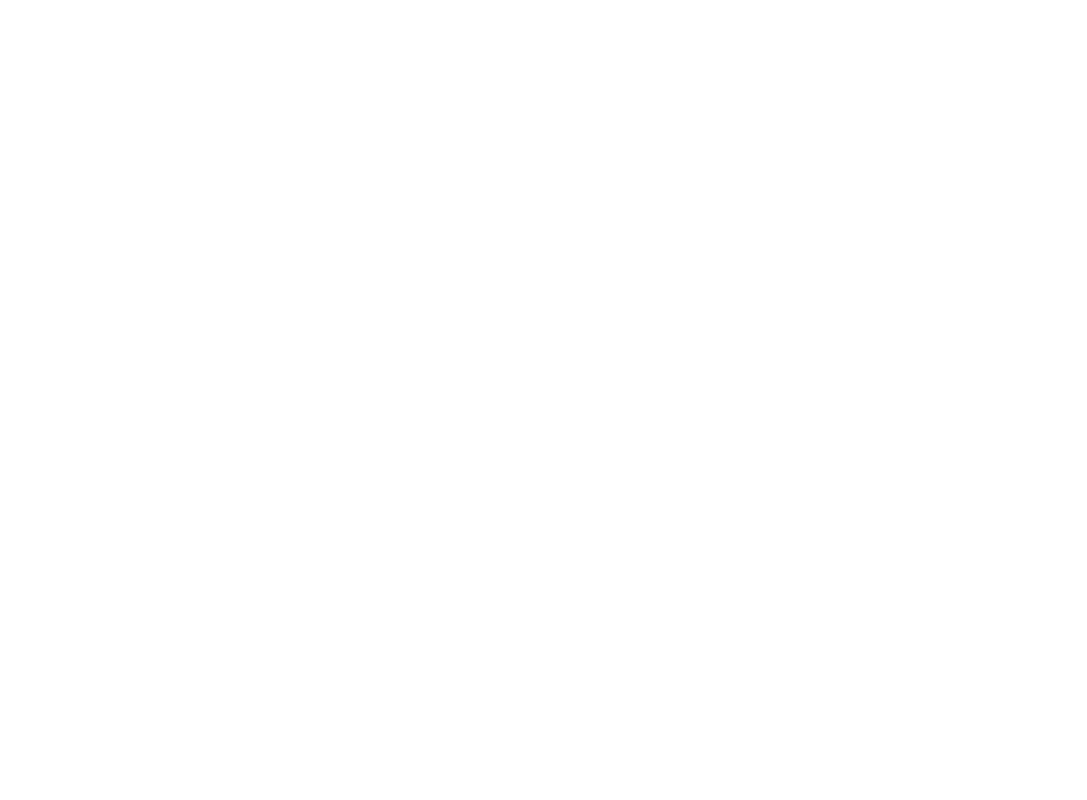
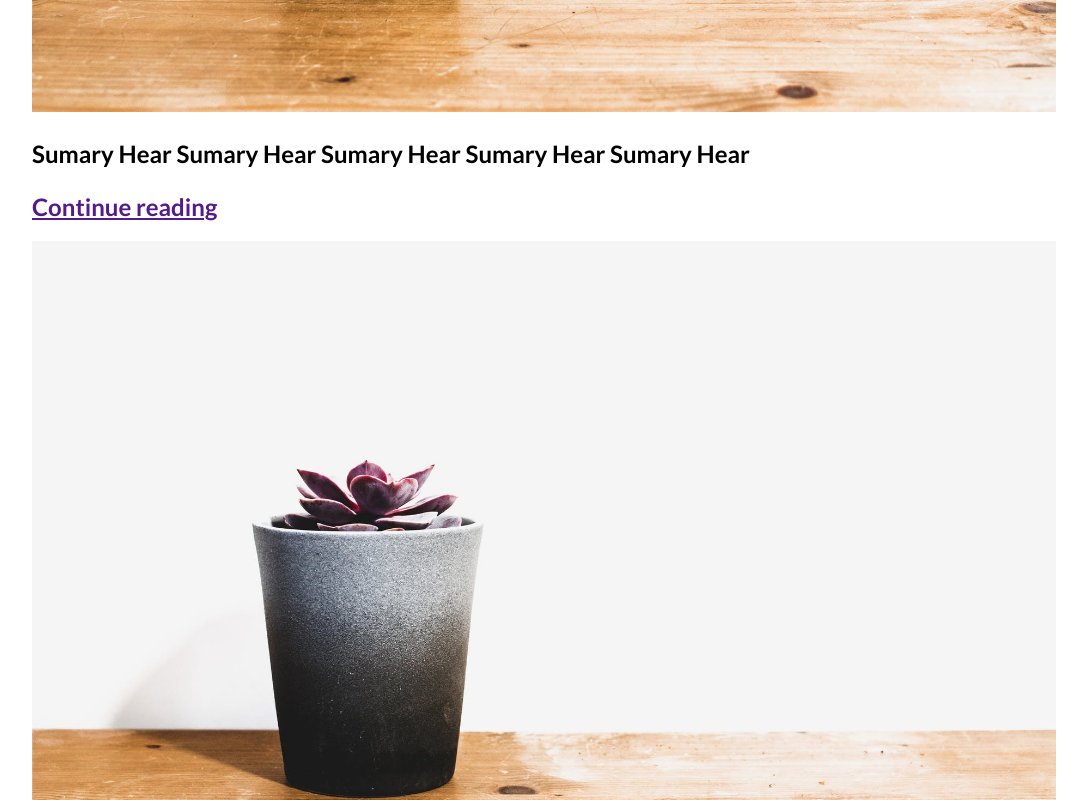
Before and after one commit to Mohammedazzam/-vuejs-simple-blog, a Vue app: page / in a window 1280 px wide. Shown: the part 820-1620 px from the top of the page, without its empty margins (96-1183 px from the left). Before the commit the page ends 800 px from the top, so only its background shows below. Built offline with nearby package versions, Linux system fonts and the light colour scheme.

Commit message:
(5 Blog-card part 1)

```diff
--- a/src/App.vue
+++ b/src/App.vue
@@ -1,16 +1,26 @@
 <template>
   <div id="app">
     <app-header></app-header>
+
+    <div class="container">
+
+      <blog-card></blog-card>
+      <blog-card></blog-card>
+      <blog-card></blog-card>
+      <blog-card></blog-card>
+    </div>
   </div>
 </template>
 
 <script>
 import AppHeader from './components/app-header'
+import BlogCard from './components/blog-card'
 
 export default {
   name: 'App',
   components: {
-    AppHeader
+    AppHeader,
+    BlogCard
   }
 }
 </script>
@@ -22,4 +32,9 @@
   margin: 0;
 }
 
+.container{
+  padding: 0 30px;
+  max-width: 1024px;
+  margin: auto;
+}
 </style>
--- /dev/null
+++ b/src/components/blog-card.vue
@@ -0,0 +1,37 @@
+<template>
+    <div class="blog-cart">
+
+        <div class="card-image">
+            <img src="../assets/blog-image.jpg" alt="artical title">
+        </div>
+
+        <div class="card-content">
+            <h2 class="card-title">
+                <p class="card-summary">
+                    Sumary Hear  Sumary Hear Sumary Hear Sumary Hear Sumary Hear
+                </p>
+                <a href="">
+                    Continue reading
+                </a>
+            </h2>
+        </div>
+    </div>
+</template>
+
+<style lang="scss">
+    .blog-card{
+    width: 33%;
+    }
+
+    .card-image{
+        img{
+            width: 100%;
+        }
+    }
+</style>
+
+<script>
+export default {
+
+}
+</script>
```
Also changed, not shown: src/assets/blog-image.jpg (added).
